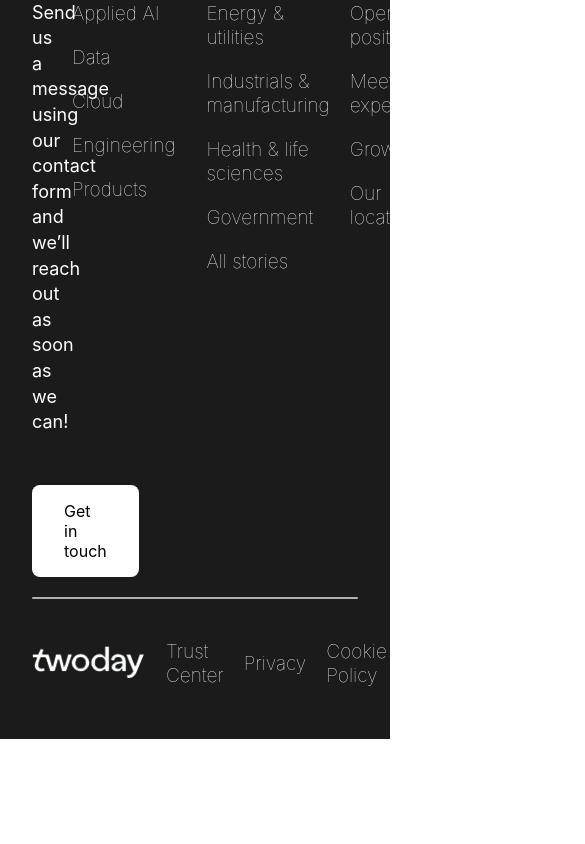
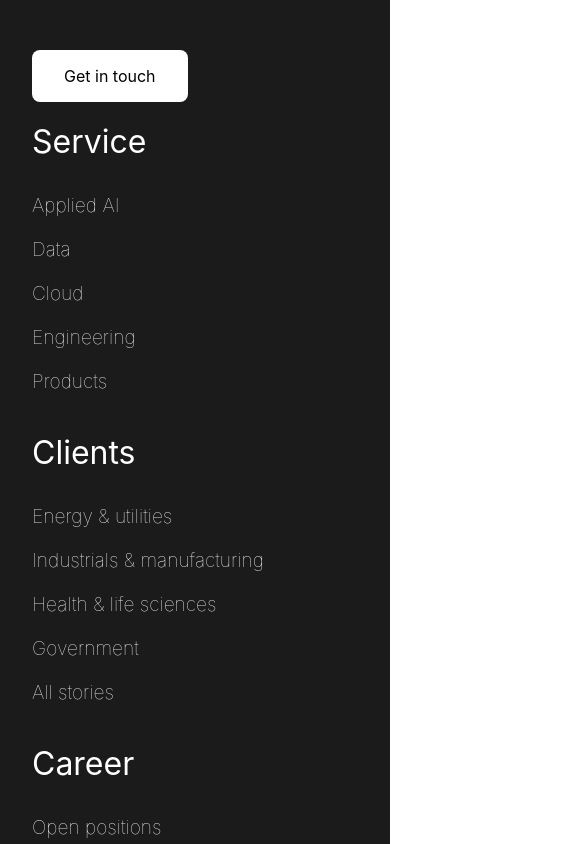
Before and after one commit to ahsan0110/twoday-frontend-, a Vue app: page / in a window 390 px wide. Shown: the part 9760-10604 px from the top of the page, 585 px wide, since content can reach past the window. Before the commit the page ends 10499 px from the top, so only its background shows below. Built offline with nearby package versions, Linux system fonts and the light colour scheme.

Commit message:
Navbar responsive

```diff
--- a/src/style.css
+++ b/src/style.css
@@ -999,6 +999,16 @@ footer {
     transform: none;
   }
   /*  ===== FORM SECTION END ====  */
+
+  /*  ===== NAVBAR ====  */
+  .footer-grid{
+    display: flex;
+    flex-direction: column;
+  }
+  .heading-link{
+    margin-bottom: 32px;
+  }
+  /*  ===== NAVBAR END ====  */
 }
 
 @media (max-width: 768px) {
@@ -1165,7 +1175,16 @@ footer {
     transform: none;
     padding: 16px;
   }
+  .footer-bottom-part{
+    flex-direction: column;
+    align-items: flex-start;
+  }
+  .footer-bottom-part a{
+    margin-top: auto;
+  }
   /*  ===== FORM SECTION END ====  */
+
+
 }
 
 .extra-img body {
```
